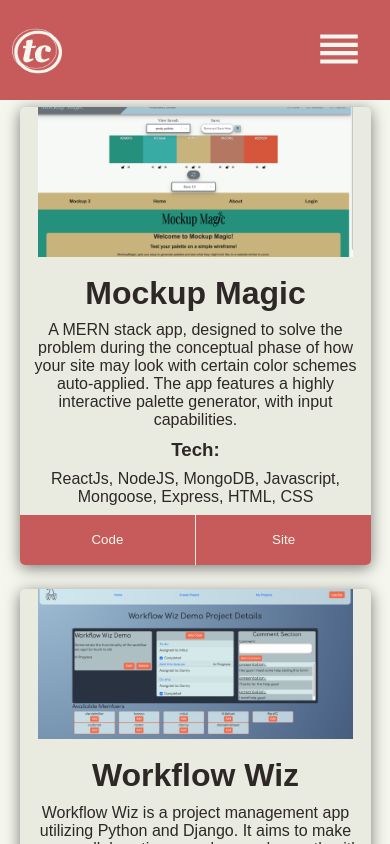
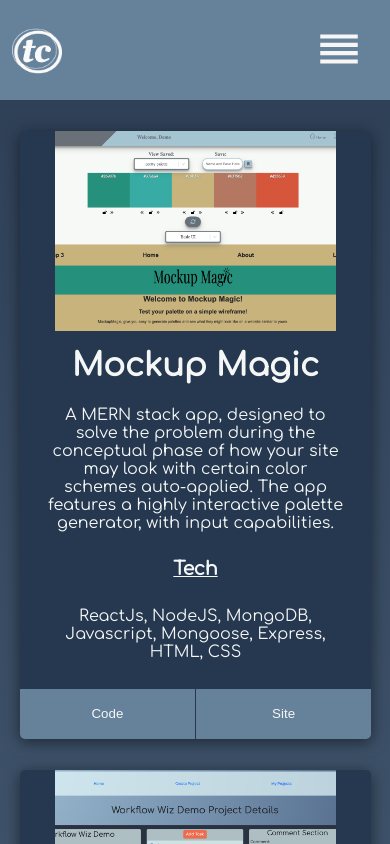
Before and after one commit to RareTC/portfolio, a React (Create React App) app: page /projects in a window 390 px wide. Shown: the top 844 px of the page. Built offline with nearby package versions, Linux system fonts and the light colour scheme; the HTML template or start-up script is replaced by a standard one.

Commit message:
UI overhaul.

```diff
--- a/public/index.html
+++ b/public/index.html
@@ -3,6 +3,9 @@
   <head>
     <meta charset="utf-8" />
     <link rel="icon" href="favicon.ico" />
+    <link rel="preconnect" href="https://fonts.googleapis.com">
+    <link rel="preconnect" href="https://fonts.gstatic.com" crossorigin>
+    <link href="https://fonts.googleapis.com/css2?family=Comfortaa&display=swap" rel="stylesheet">
     <meta name="viewport" content="width=device-width, initial-scale=1" />
     <meta name="theme-color" content="#000000" />
     <meta
--- a/src/App.css
+++ b/src/App.css
@@ -4,7 +4,8 @@
   display: flex;
   flex-direction: column;
   font-family: Arial, Helvetica, sans-serif;
-  background-color: #f5f6ed;
+  background: linear-gradient(#2d3e55, #66819a);
+  font-family: 'Comfortaa', cursive;
 }
 
 body {
--- a/src/Pages/Contact/Contact.css
+++ b/src/Pages/Contact/Contact.css
@@ -13,7 +13,7 @@
 }
 
 .contactForm h1, h3, label {
-    color: #2d2826;
+    color: #f5f7f6;
 }
 
 .contactForm input , textarea {
@@ -21,20 +21,20 @@
     border-top: none;
     border-left: none;
     border-right: none;
-    border-bottom: solid 2px #c75b5c;
+    border-bottom: solid 3px ##b2acab;
     margin-left: 5px;
     margin-bottom: 5px;
     outline: none;
     width: 230px;
     padding: 10px;
-    caret-color: #2d2826;
-    color: #2d2826;
+    caret-color: #f5f7f6;
+    color: #f5f7f6;
 }
 
 .contactForm input[type=text]::placeholder,[type=email]::placeholder,
 .contactForm textarea::placeholder {
   text-align: center;
-  color: #2d2826;
+  color: #f5f7f6;
 }
 
 textarea {
@@ -48,7 +48,7 @@ textarea {
 }
 
 .contactForm input:focus, textarea:focus {
-    border: 1px solid#c75b5c;
+    border: 1px solid #f5f7f6;
     border-radius: 8px;
 }
 
@@ -56,9 +56,9 @@ textarea {
     display: flex;
     align-items: center;
     justify-content: center;
-    background-color: rgba(199, 91, 92, .6) ;
-    color: #f5f6ed;
-    border: solid 2px #f5f6ed;
+    background-color: #2d3e55 ;
+    color: #f5f7f6;
+    border: solid 2px #f5f7f6;
     margin-top: 15px;
     margin-bottom: 15px;
     width: 100px;
@@ -73,9 +73,9 @@ textarea {
 }
 
 #contactButton:hover {
-    background-color: #f5f6ed;
-    color: #c75b5c;
-    border: solid 2px#c75b5c;
+    background-color: #f5f7f6;
+    color: #2d3e55;
+    border: solid 2px#2d3e55;
 }
 
 #contactButton:active {
@@ -89,8 +89,8 @@ textarea {
     text-align: center;
     font-size: 30px;
     padding: 10px;
-    background-color: #b2acab;
-    color: #2d2826;
+    background-color: #f5f7f6;
+    color: #2d3e55;
     border-radius: 4px;
     width: 250px;
     -webkit-animation: swing-in-top-fwd 1s cubic-bezier(0.175, 0.885, 0.320, 1.275) both;
--- a/src/Pages/Home/Home.css
+++ b/src/Pages/Home/Home.css
@@ -1,7 +1,7 @@
 .home {
     width: 100%;
     align-items: center;
-    color: #2d2826;
+    color: #f5f7f6;
     padding-top: 100px;
 }
 
@@ -9,11 +9,11 @@
     display: flex;
     flex-direction: row;
     align-items: center;
-    background-color: #2d2826;
+    background-color: #263850;
 }
 
 .bioLinks {
-    color: #f5f6ed;
+    color: #314665;
     display: grid;
     width: 10%;
     justify-content: center;
@@ -21,11 +21,11 @@
 }
 
 .bioLinks a {
-    color: #f5f6ed;
+    color: #66819a;
 }
 
 .bioLinks a:hover{
-    color: #c75b5c;
+    color: #f5f7f6;
 }
 
 .bioLinks a:active {
@@ -61,20 +61,21 @@
     justify-content: center;
     align-items: left;
     text-align: left;
-    background-color: #2d2826;
-    color: #f5f6ed;
+    background-color: transparent;
+    color: #f5f7f6;
 }
 
 .about h2 {
     font-size: 60px;
-    color: #c75b5c;
+    color: #66819a;
+    text-shadow: px;
     height: 50px;
     margin-top: 0px;
-    margin-bottom: 0px;
+    margin-bottom: 20px;
 }
 
 .prompt {
-    font-size: 30px;
+    font-size: 25px;
     text-align: left;
     margin-right: 5vmin;
 }
@@ -85,7 +86,7 @@
     justify-content: center;
     flex-direction: column;
     align-items: center;
-    color: #c75b5c;
+    color: #f5f7f6;
 }
 
 
--- a/src/Pages/Home/Home.jsx
+++ b/src/Pages/Home/Home.jsx
@@ -29,7 +29,7 @@ export default function Home() {
                   <h2>Trevor Campbell</h2>
                   <div className='prompt'>
                       <p>I bring creative and colorful projects to life with surgical precision and organized code. As a full stack developer experienced in
-                        several languages, I combine my passion for technology with my healthcare bakground to create seamless impactful solutions.
+                        several languages, I combine my passion for technology with my healthcare background to create seamless impactful solutions.
                       </p>
                   </div>
               </div>
--- a/src/Pages/Projects/Projects.css
+++ b/src/Pages/Projects/Projects.css
@@ -5,11 +5,12 @@
     justify-content: center;
     align-items: center;
     flex-direction: column;
-    color: #2d2826;
+    color: #f5f7f6;
     margin-top: 100px;
   }
 
   .projectList {
+    margin-top: 20px;
     width: 90vw;
     height: auto;
     display: grid;
@@ -23,12 +24,14 @@
   }
 
   .projectItem h3 {
-    margin: 0;
+    margin-bottom: 5px;
+    color: #f5f7f6;
+    text-decoration: underline;
   }
 
   .projectItem {
-    color: #2d2826;
-    background: #e9eae0;
+    color: #f5f7f6;
+    background-color: #263850;
     border-radius: 5px;
     width: 500px;
     height: 600px;
@@ -53,17 +56,22 @@
     border-top-left-radius: 5px;
   }
 
-.project-skills, .project-desc {
-  margin-left: 5px;
-  margin-right: 5px;
-  margin-top: 0;
+.project-desc {
+  padding-left: 25px;
+  padding-right: 25px;
   margin-bottom: 0;
+}
+
+.project-skills {
+  padding-left: 25px;
+  padding-right: 25px;
+  margin-bottom: 20px;
+
 }
 
 .project-btn-wrap {
   display: flex;
   justify-content: space-between;
-  /* background-color: #c75b5c; */
 }
 
 .project-btn {
@@ -73,11 +81,11 @@
   /* margin-left: 20px; */
   /* margin-right: 20px; */
   margin-bottom: 15px;
-  background-color: #c75b5c;
+  background-color: #66819a;
   /* border: solid 2px #f5f6ed; */
   /* border: solid 1px #e9eae0; */
   border: none;
-  color: #f5f6ed;
+  color: #f5f7f6;
   /* border-radius: 5px; */
   /* box-shadow: rgba(0, 0, 0, 0.19) 0px 5px 22px, rgba(0, 0, 0, 0.23) 0px 3px 3px; */
   /* border-right: solid 2px transparent;
@@ -87,9 +95,9 @@ padding-right: 10px;
 }
 
 .project-btn:hover {
-  background-color: #e9eae0;
+  background-color: #f5f7f6;
   /* border: solid 2px #c75b5c; */
-    color: #c75b5c;
+    color: #2d3e55;
     /* border-left: solid 2px #f5f6ed;
     border-right: solid 2px #f5f6ed; */
     line-height: 80%;
@@ -136,8 +144,8 @@ padding-right: 10px;
     }
 
     .projectItem .bgImage {
-      width: 90%;
-      height: 150px;
+      width: 80%;
+      height: 200px;
       border-top-right-radius: 0px;
       border-top-left-radius: 0px;
     }
--- a/src/components/Footer/Footer.css
+++ b/src/components/Footer/Footer.css
@@ -2,8 +2,8 @@
 .footer {
     width: 100%;
     height: 100px;
-    background: #c75b5c;
     display: flex;
+    background-color: #263850;
     justify-content: center;
     align-items: center;
     flex-direction: column;
@@ -12,7 +12,7 @@
 }
 
 .footerlinks a {
-  color: #f5f6ed;
+  color: #f5f7f6;
 }
 
 .footerlinks svg {
@@ -20,9 +20,12 @@
   width: 60px;
   margin-top: 10px;
 }
+.footerlinks svg:hover {
+  color: #66819a;
+}
 
  .footer p {
-    color: #f5f6ed;
+    color: #f5f7f6
 }
 
   @media only screen and (max-width: 600px) {
--- a/src/components/Navbar/Navbar.css
+++ b/src/components/Navbar/Navbar.css
@@ -4,7 +4,7 @@
     top: 0px;
     width: 100%;
     height: 100px;
-    background: #C75B5C;
+    background: #66819a;
     z-index: 1;
 }
 
@@ -14,6 +14,7 @@
     top: 18px;
     width: 70px;
     height: 70px;
+    filter: invert(91%) sepia(50%) saturate(6%) hue-rotate(257deg) brightness(110%) contrast(96%);
 }
 
 .links {
@@ -22,11 +23,11 @@ height: 100%;
 display: flex;
 align-items: center;
 justify-content: center;
-color: #f5f6ed;
+color: #f5f7f6;
 }
 
 .navbar a {
-color: #f5f6ed;
+color: #f5f7f6;
 text-decoration: none;
 margin: 20px;
 font-size: 25px;
@@ -37,8 +38,8 @@ padding-right: 10px;
 }
 
 .navbar a:hover {
-    border-left: solid 2px #f5f6ed;
-    border-right: solid 2px #f5f6ed;
+    border-left: solid 2px #f5f7f6;
+    border-right: solid 2px #f5f7f6;
     line-height: 60px;
     transition: all 0.9s ease;
     filter: brightness(120%);
@@ -60,7 +61,7 @@ font-size: 50px;
 margin-right: 20px;
 background-color: transparent;
 border: none;
-color: #f5f6ed;
+color: #f7f5f6;
 cursor: pointer;
 }
 
--- a/src/components/ProjectItem/ProjectItem.jsx
+++ b/src/components/ProjectItem/ProjectItem.jsx
@@ -10,7 +10,7 @@ export default function ProjectItem({ image, name, desc, skills, git, site }) {
             </div>
             <h1 className='project-title'>{name}</h1>
             <p className='project-desc'>{desc}</p>
-            <h3>Tech:</h3>
+            <h3>Tech</h3>
             <p className='project-skills'>{skills}</p>
             <div className='project-btn-wrap'>
                 <button className='project-btn' onClick={() => window.open(git)}>
--- a/src/components/ResumeView/ResumeView.css
+++ b/src/components/ResumeView/ResumeView.css
@@ -16,10 +16,10 @@
     display: flex;
     justify-content: center;
     align-items: center;
-    background-color: #c75b5c;
+    background-color: #2d3e55;
     width: 125px;
     border-radius: 20px;
-    color: #f5f6ed;
+    color: #f5f7f6;
     margin-top: 10px;
     border: solid 2px transparent;
     padding: 5px;
@@ -27,9 +27,9 @@
   }
 
   .resume-download:hover {
-    background-color: #f5f6ed;
-    color: #c75b5c;
-    border: solid 2px #c75b5c;
+    background-color: #f7f5f6;
+    color: #2d3e55;
+    border: solid 2px #c66819a;
   }
 
   .resume-download:active {
```
Also changed, not shown: src/assets/tclogo.png.
